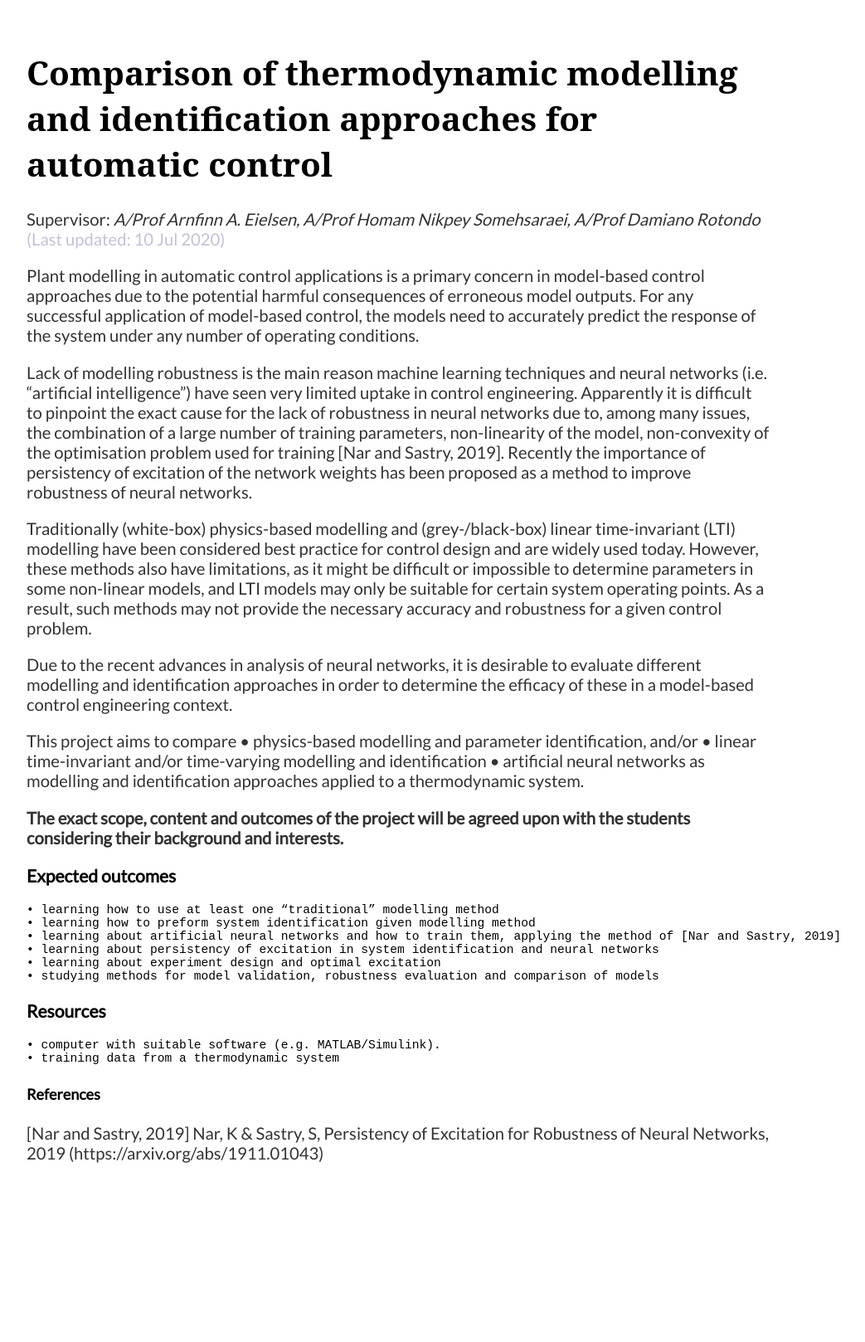
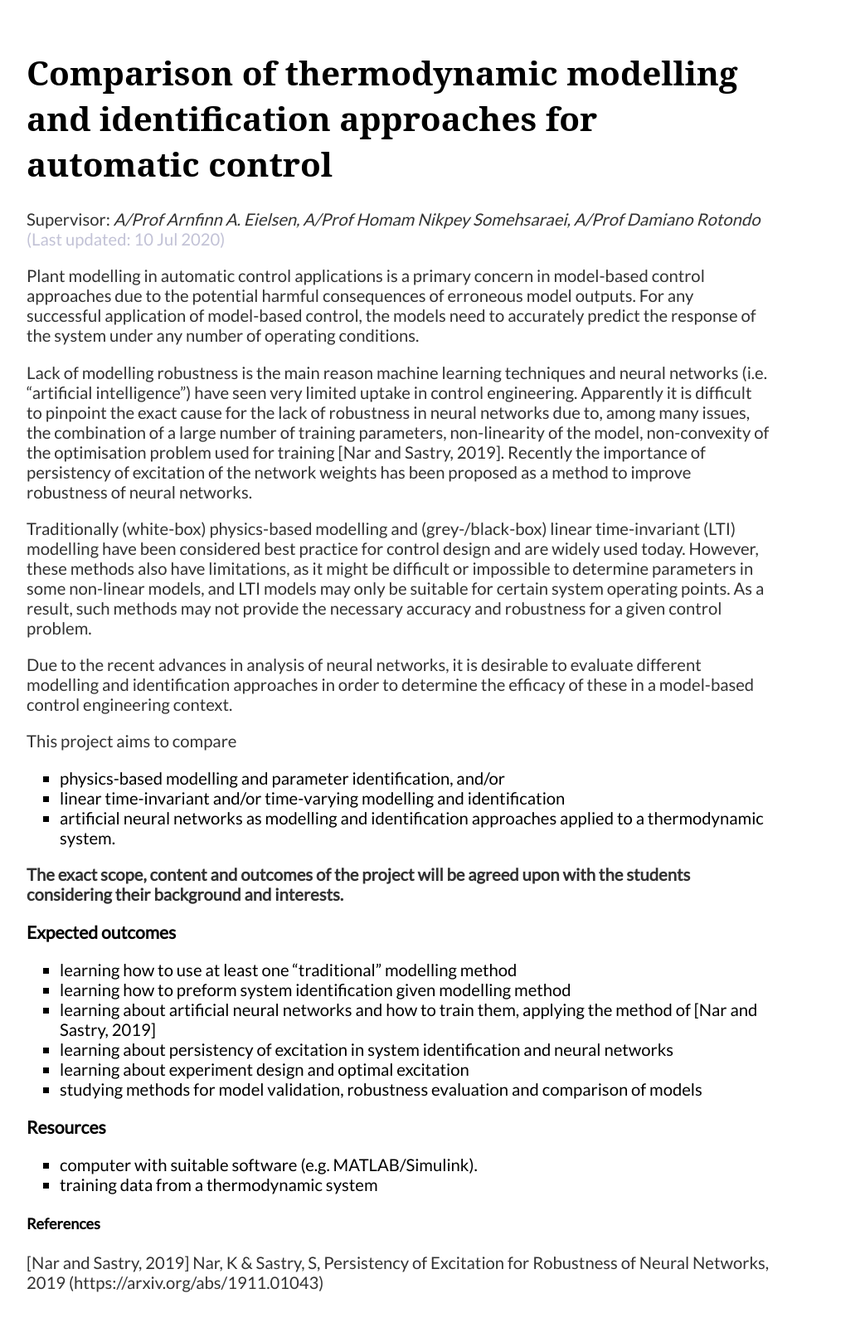
Before and after one commit to eielsen/eielsen.github.io, a Jekyll site: the page built from _posts/2020-07-10-modelling-comp.md, in a window 1280 px wide. Shown: the whole page at 83% size, without its empty margins (160-1203 px from the left). Built offline with Jekyll 4.4.1, drawn with Linux system fonts in a browser that asks for light colours; some web fonts are replaced; before the commit the page ends 1462 px from its top, so only the background shows below that.

```diff
--- a/_posts/2020-07-10-modelling-comp.md
+++ b/_posts/2020-07-10-modelling-comp.md
@@ -18,24 +18,24 @@ Traditionally (white-box) physics-based modelling and (grey-/black-box) linear t
 Due to the recent advances in analysis of neural networks, it is desirable to evaluate different modelling and identification approaches in order to determine the efficacy of these in a model-based control engineering context.
 
 This project aims to compare
-    • physics-based modelling and parameter identification, and/or
-    • linear time-invariant and/or time-varying modelling and identification
-    • artificial neural networks
+- physics-based modelling and parameter identification, and/or
+- linear time-invariant and/or time-varying modelling and identification
+- artificial neural networks
 as modelling and identification approaches applied to a thermodynamic system.
 
 **The exact scope, content and outcomes of the project will be agreed upon with the students considering their background and interests.**
 
 ### Expected outcomes
-    • learning how to use at least one “traditional” modelling method
-    • learning how to preform system identification given modelling method
-    • learning about artificial neural networks and how to train them, applying the method of [Nar and Sastry, 2019]
-    • learning about persistency of excitation in system identification and neural networks
-    • learning about experiment design and optimal excitation
-    • studying methods for model validation, robustness evaluation and comparison of models
+- learning how to use at least one “traditional” modelling method
+- learning how to preform system identification given modelling method
+- learning about artificial neural networks and how to train them, applying the method of [Nar and Sastry, 2019]
+- learning about persistency of excitation in system identification and neural networks
+- learning about experiment design and optimal excitation
+- studying methods for model validation, robustness evaluation and comparison of models
 
 ### Resources
-    • computer with suitable software (e.g. MATLAB/Simulink).
-    • training data from a thermodynamic system
+- computer with suitable software (e.g. MATLAB/Simulink).
+- training data from a thermodynamic system
 
 #### References
 [Nar and Sastry, 2019] Nar, K & Sastry, S, Persistency of Excitation for Robustness of Neural Networks, 2019 (https://arxiv.org/abs/1911.01043)
```
